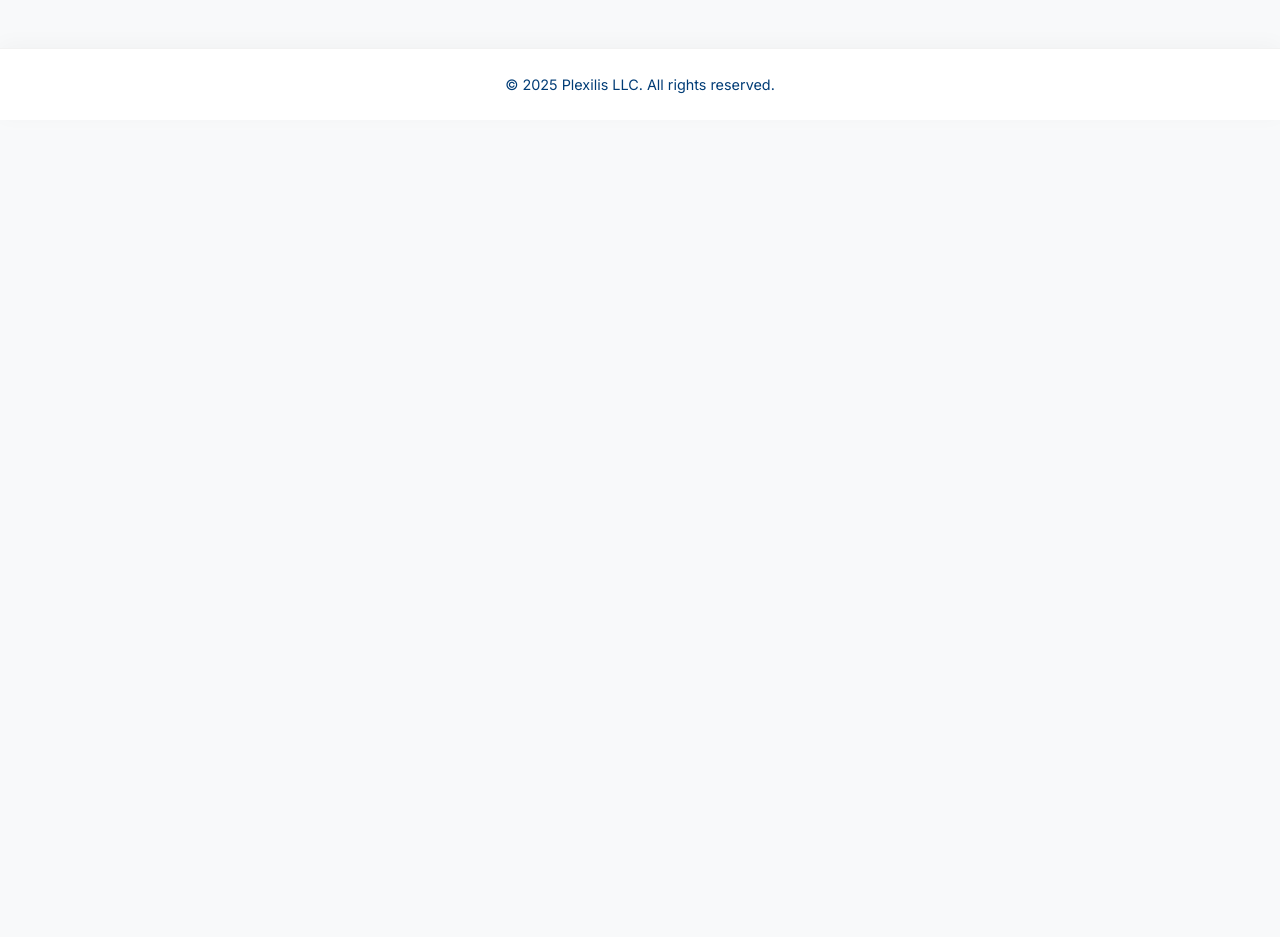
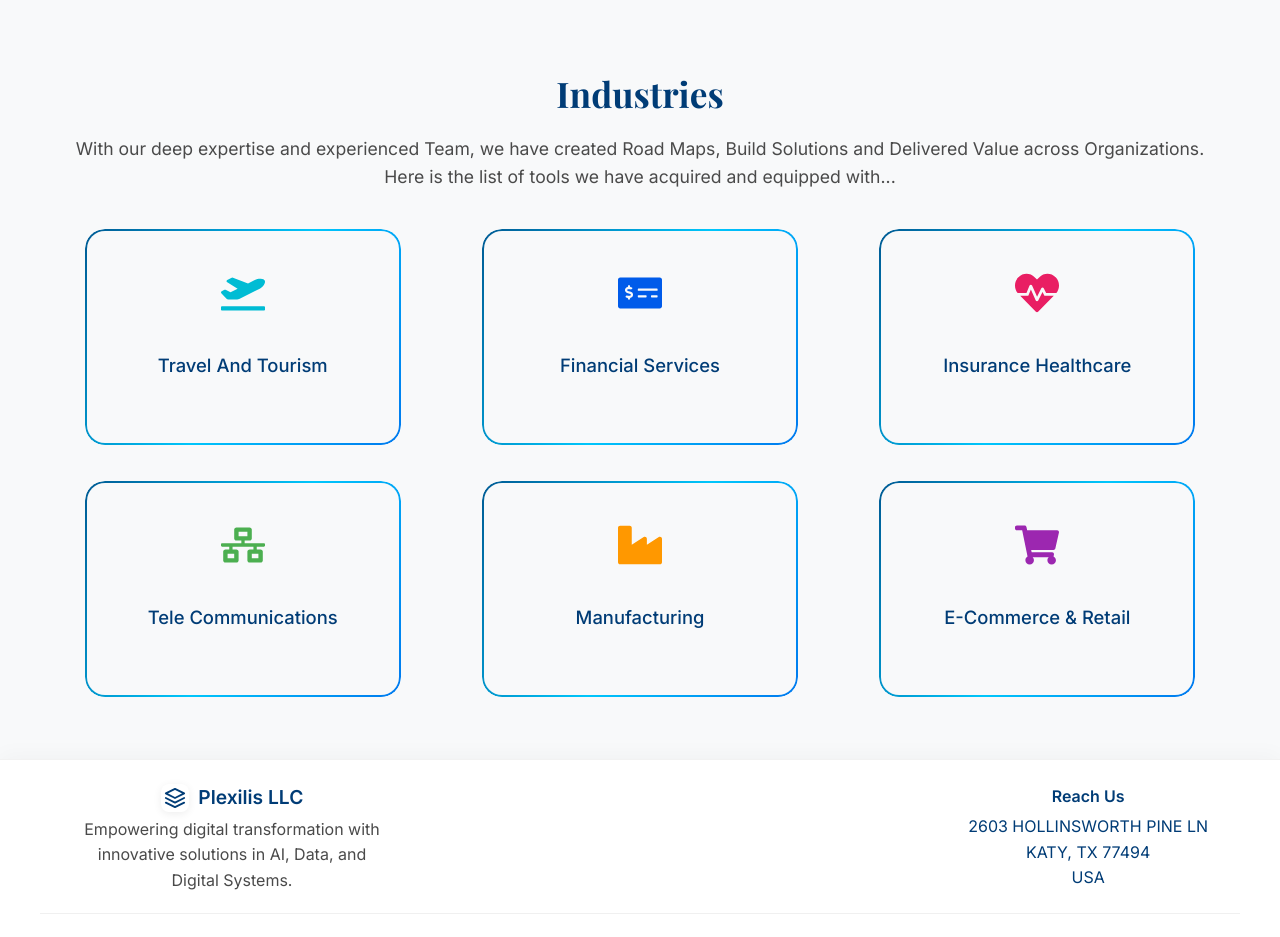
Before and after one commit to mounishaanipakula/plexilis, a React (Create React App) app: page / in a window 1280 px wide. Shown: the part 1420-2357 px from the top of the page. Before the commit the page ends 1540 px from the top, so only its background shows below. Built offline with nearby package versions, Linux system fonts and the light colour scheme.

Commit message:
Updated Background, Added Footer, minor design fixes.

```diff
--- a/src/App.js
+++ b/src/App.js
@@ -4,6 +4,7 @@ import './App.css';
 import Navbar from './components/Navbar';
 import Services from './components/Services';
 import Products from './components/Products';
+import Industries from './components/Industries';
 import ServiceDetails from './components/ServiceDetails';
 import ProductDetails from './components/ProductDetails';
 import Footer from './components/Footer';
@@ -21,6 +22,7 @@ function App() {
               <>
                 <Services />
                 <Products />
+                <Industries />
               </>
             } />
             <Route path="/services/:serviceId" element={<ServiceDetails />} />
--- a/src/components/ContactForm.js
+++ b/src/components/ContactForm.js
@@ -197,7 +197,7 @@ const ContactForm = ({ isOpen, onClose }) => {
             <div className="contact-info">
               <div className="contact-item">
                 <FaPhone className="contact-icon" />
-                <span>+1 (987) 651-1111</span>
+                <span>+1 (404) 800-5522 </span>
               </div>
               <div className="contact-item">
                 <FaEnvelope className="contact-icon" />
--- a/src/components/Footer.css
+++ b/src/components/Footer.css
@@ -23,6 +23,68 @@
   text-align: center;
 }
 
+.footer-main-info {
+  max-width: 1200px;
+  margin: 0 auto 1.2rem auto;
+  padding: 0 2rem 1.2rem 2rem;
+  display: flex;
+  justify-content: space-between;
+  align-items: flex-start;
+  border-bottom: 1px solid rgba(0,0,0,0.06);
+  gap: 2rem;
+}
+
+.footer-company-row {
+  display: flex;
+  align-items: center;
+  justify-content: center;
+  gap: 0.6rem;
+  margin-bottom: 0.3rem;
+}
+
+.footer-logo {
+  width: 28px;
+  height: 28px;
+  display: flex;
+  align-items: center;
+  justify-content: center;
+  border-radius: 8px;
+  box-shadow: 0 2px 8px rgba(0,0,0,0.07);
+  background: #fff;
+}
+
+.footer-logo-svg {
+  width: 22px;
+  height: 22px;
+  display: block;
+}
+
+.footer-company-name {
+  font-size: 1.2rem;
+  font-weight: 700;
+  color: var(--primary-color);
+  margin-bottom: 0;
+  line-height: 1;
+}
+
+.footer-company-desc {
+  font-size: 1rem;
+  color: var(--text-secondary);
+  max-width: 320px;
+}
+
+.footer-address {
+  font-size: 1rem;
+  color: var(--primary-color);
+  text-align: center;
+}
+
+.footer-address-title {
+  font-weight: 600;
+  margin-bottom: 0.3rem;
+  color: var(--primary-color);
+}
+
 @media (max-width: 768px) {
   .footer {
     padding: 1rem 0;
@@ -35,4 +97,36 @@
   .copyright {
     font-size: 0.8rem;
   }
+  .footer-main-info {
+    flex-direction: column;
+    align-items: center;
+    padding: 0 1rem 1rem 1rem;
+    gap: 1.2rem;
+  }
+  .footer-address {
+    font-size: 0.95rem;
+  }
+  .footer-company-desc {
+    font-size: 0.95rem;
+    text-align: center;
+    width: 100%;
+  }
+  .footer-company-row {
+    gap: 0.5rem;
+    text-align: center;
+    justify-content: center;
+    width: 100%;
+  }
+  .footer-logo {
+    width: 22px;
+    height: 22px;
+    border-radius: 6px;
+  }
+  .footer-logo-svg {
+    width: 16px;
+    height: 16px;
+  }
+  .footer-company-name {
+    font-size: 1rem;
+  }
 }
--- a/src/components/Footer.js
+++ b/src/components/Footer.js
@@ -6,6 +6,25 @@ const Footer = () => {
 
   return (
     <footer className="footer">
+      <div className="footer-main-info">
+        <div className="footer-company">
+          <div className="footer-company-row">
+            <span className="footer-logo">
+              <svg className="footer-logo-svg" viewBox="0 0 24 24" fill="none" xmlns="http://www.w3.org/2000/svg">
+                <path d="M12 2L2 7L12 12L22 7L12 2Z" stroke="var(--primary-color)" strokeWidth="2" strokeLinecap="round" strokeLinejoin="round"/>
+                <path d="M2 17L12 22L22 17" stroke="var(--primary-color)" strokeWidth="2" strokeLinecap="round" strokeLinejoin="round"/>
+                <path d="M2 12L12 17L22 12" stroke="var(--primary-color)" strokeWidth="2" strokeLinecap="round" strokeLinejoin="round"/>
+              </svg>
+            </span>
+            <span className="footer-company-name">Plexilis LLC</span>
+          </div>
+          <div className="footer-company-desc">Empowering digital transformation with innovative solutions in AI, Data, and Digital Systems.</div>
+        </div>
+        <div className="footer-address">
+          <div className="footer-address-title">Reach Us</div>
+          <div>2603 HOLLINSWORTH PINE LN<br />KATY, TX 77494<br />USA</div>
+        </div>
+      </div>
       <div className="footer-content">
         <div className="copyright">
           &copy; {currentYear} Plexilis LLC. All rights reserved.
--- /dev/null
+++ b/src/components/Industries.css
@@ -0,0 +1,137 @@
+.industries-section {
+  width: 100%;
+  max-width: 1200px;
+  margin: 0 auto 60px auto;
+  padding: 40px 20px 0 20px;
+  background: none;
+}
+
+.industries-title {
+  font-family: 'Playfair Display', serif;
+  font-size: 2.2rem;
+  color: var(--primary-color);
+  font-weight: 700;
+  text-align: center;
+  margin-bottom: 12px;
+}
+
+.industries-description {
+  text-align: center;
+  color: var(--text-secondary);
+  font-size: 1.1rem;
+  margin-bottom: 36px;
+  font-weight: 400;
+  line-height: 1.6;
+}
+
+.industries-grid {
+  display: grid;
+  grid-template-columns: repeat(3, 1fr);
+  gap: 32px;
+  justify-items: center;
+}
+
+.fancy-card {
+  position: relative;
+  background: #fff;
+  border-radius: 20px;
+  box-shadow: 0 8px 32px rgba(0,0,0,0.10);
+  overflow: hidden;
+  transition: box-shadow 0.3s, transform 0.3s;
+  border: 2px solid transparent;
+  background-clip: padding-box;
+}
+.fancy-card::before {
+  content: '';
+  position: absolute;
+  inset: 0;
+  z-index: 0;
+  border-radius: 20px;
+  padding: 2px;
+  background: linear-gradient(120deg, var(--primary-color), #00c6fb, #005bea, var(--primary-color));
+  background-size: 200% 200%;
+  animation: gradient-border 3s ease infinite;
+  -webkit-mask: linear-gradient(#fff 0 0) content-box, linear-gradient(#fff 0 0);
+  -webkit-mask-composite: xor;
+  mask-composite: exclude;
+  pointer-events: none;
+}
+@keyframes gradient-border {
+  0% { background-position: 0% 50%; }
+  50% { background-position: 100% 50%; }
+  100% { background-position: 0% 50%; }
+}
+.fancy-card:hover {
+  box-shadow: 0 16px 48px rgba(0,0,0,0.18);
+  transform: translateY(-8px) scale(1.03);
+  /* border-color: var(--primary-color); */
+}
+.industry-card {
+  background: transparent;
+  border-radius: 20px;
+  box-shadow: none;
+  padding: 32px 18px 24px 18px;
+  display: flex;
+  flex-direction: column;
+  align-items: center;
+  min-height: 220px;
+  width: 100%;
+  max-width: 320px;
+  cursor: pointer;
+  position: relative;
+  z-index: 1;
+}
+
+.industry-icon {
+  width: 64px;
+  height: 64px;
+  margin-bottom: 18px;
+  display: flex;
+  align-items: center;
+  justify-content: center;
+}
+
+.industry-icon img {
+  width: 100%;
+  height: 100%;
+  object-fit: contain;
+}
+
+.industry-name {
+  font-size: 1.15rem;
+  font-weight: 500;
+  color: var(--primary-color);
+  text-align: center;
+  margin-top: 8px;
+}
+
+@media (max-width: 1024px) {
+  .industries-grid {
+    grid-template-columns: repeat(2, 1fr);
+  }
+}
+@media (max-width: 768px) {
+  .industries-grid {
+    grid-template-columns: 1fr;
+  }
+  .industries-section {
+    padding: 24px 6px 0 6px;
+  }
+  .industries-title {
+    font-size: 1.5rem;
+  }
+  .industries-description {
+    font-size: 1rem;
+  }
+  .industry-card {
+    padding: 20px 8px 16px 8px;
+    min-height: 160px;
+  }
+  .industry-icon {
+    width: 44px;
+    height: 44px;
+  }
+  .industry-name {
+    font-size: 1rem;
+  }
+}
--- /dev/null
+++ b/src/components/Industries.js
@@ -0,0 +1,53 @@
+import React from 'react';
+import { FaPlaneDeparture, FaMoneyCheckAlt, FaHeartbeat, FaNetworkWired, FaIndustry, FaShoppingCart } from 'react-icons/fa';
+import './Industries.css';
+
+const baseUrl = process.env.PUBLIC_URL || '';
+
+const industries = [
+  {
+    name: 'Travel And Tourism',
+    icon: <FaPlaneDeparture size={44} color="#00bcd4" />,
+  },
+  {
+    name: 'Financial Services',
+    icon: <FaMoneyCheckAlt size={44} color="#005bea" />,
+  },
+  {
+    name: 'Insurance Healthcare',
+    icon: <FaHeartbeat size={44} color="#e91e63" />,
+  },
+  {
+    name: 'Tele Communications',
+    icon: <FaNetworkWired size={44} color="#4caf50" />,
+  },
+  {
+    name: 'Manufacturing',
+    icon: <FaIndustry size={44} color="#ff9800" />,
+  },
+  {
+    name: 'E-Commerce & Retail',
+    icon: <FaShoppingCart size={44} color="#9c27b0" />,
+  },
+];
+
+const Industries = () => (
+  <section className="industries-section">
+    <h2 className="industries-title">Industries</h2>
+    <p className="industries-description">
+      With our deep expertise and experienced Team, we have created Road Maps, Build Solutions and Delivered Value across Organizations. Here is the list of tools we have acquired and equipped with...
+    </p>
+    <div className="industries-grid">
+      {industries.map((industry) => (
+        <div className="industry-card fancy-card" key={industry.name}>
+          <div className="industry-icon">
+            {industry.icon}
+          </div>
+          <div className="industry-name">{industry.name}</div>
+        </div>
+      ))}
+    </div>
+  </section>
+);
+
+export default Industries;
--- a/src/components/Services.js
+++ b/src/components/Services.js
@@ -77,8 +77,13 @@ const Services = () => {
   };
 
   return (
-    <main className="main-content">
-      <div className="vision-circle">
+    <main className="main-content" style={{
+      backgroundImage: `url(${baseUrl}/images/home-background.jpg)`,
+      backgroundSize: 'cover',
+      backgroundPosition: 'center 30px',
+      backgroundRepeat: 'no-repeat'
+    }}>
+      <div className="vision-circle" style={{ marginTop: '-50px' }}>
         <div className="center-content" style={{ backgroundImage: `url(${baseUrl}/images/services.jpg)`, backgroundSize: 'cover', backgroundPosition: 'center' }}>
           <div className="center-text">
             <h1 style={{
@@ -113,6 +118,7 @@ const Services = () => {
               }
             }}
           >
+            <div className="vision-item-overlay" />
             <div className="vision-content">
               <h2>{item.title}</h2>
               <p>{item.subtitle}</p>
```
Also changed, not shown: src/components/Services.css (+28 -41 lines), 1 other file (tests, documents, lock files or other folders).
